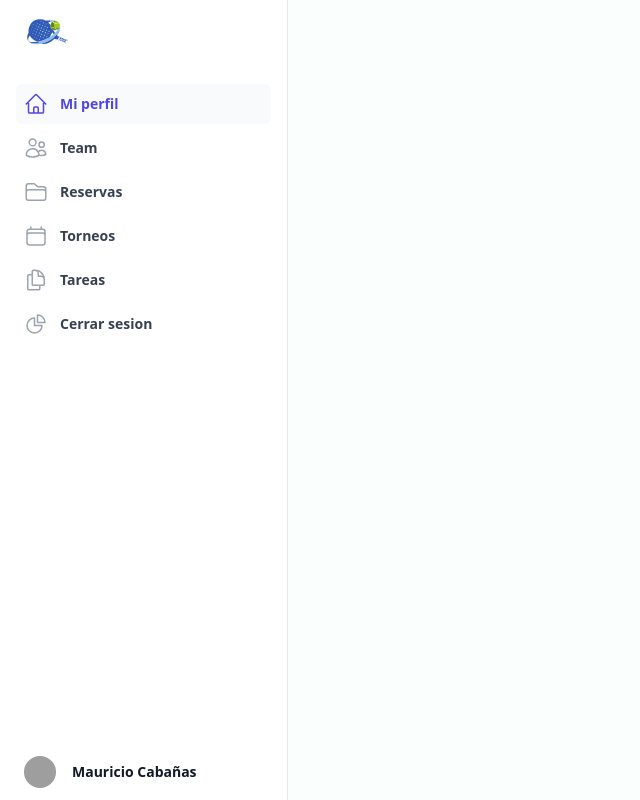
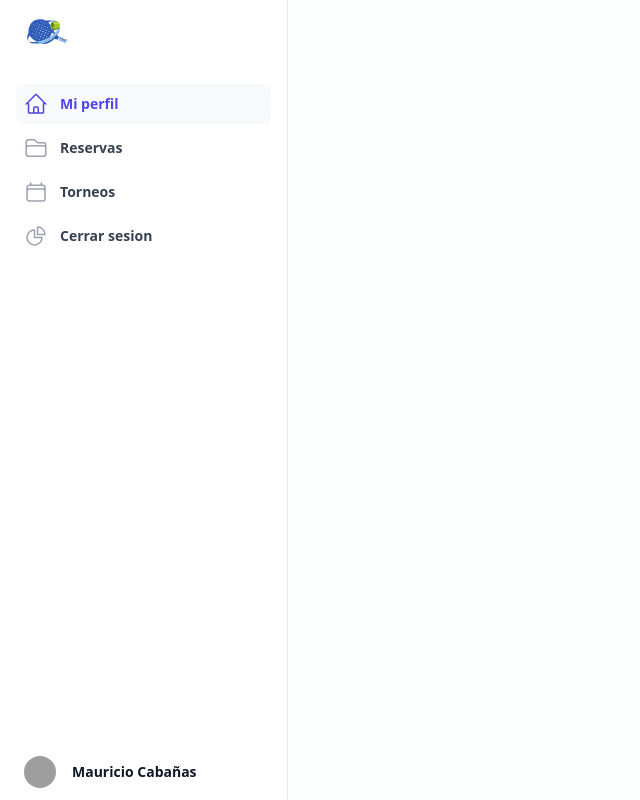
Before and after one commit to Mauricaba/PadelHack, a Flask app: page /dashboard in a window 1280 px wide. Shown: the whole page, without its empty margins (0-640 px from the left). Run offline with Flask 3, Linux system fonts and the light colour scheme; some libraries are stand-ins or nearby versions; grey boxes are pictures that could not be loaded.

Commit message:
Merge branch 'main' into pruebas

```diff
--- a/templates/dashboard.html
+++ b/templates/dashboard.html
@@ -41,14 +41,16 @@
                           Mi perfil
                         </a>
                       </li>
+                      {% if current_user.rol == 'Admin'%}
                       <li>
-                        <a href="#" class="text-gray-700 hover:text-indigo-600 hover:bg-gray-50 group flex gap-x-3 rounded-md p-2 text-sm leading-6 font-semibold">
+                        <a href="{{url_for('admins')}}" class="text-gray-700 hover:text-indigo-600 hover:bg-gray-50 group flex gap-x-3 rounded-md p-2 text-sm leading-6 font-semibold">
                           <svg class="h-6 w-6 shrink-0 text-gray-400 group-hover:text-indigo-600" fill="none" viewBox="0 0 24 24" stroke-width="1.5" stroke="currentColor" aria-hidden="true">
                             <path stroke-linecap="round" stroke-linejoin="round" d="M15 19.128a9.38 9.38 0 002.625.372 9.337 9.337 0 004.121-.952 4.125 4.125 0 00-7.533-2.493M15 19.128v-.003c0-1.113-.285-2.16-.786-3.07M15 19.128v.106A12.318 12.318 0 018.624 21c-2.331 0-4.512-.645-6.374-1.766l-.001-.109a6.375 6.375 0 0111.964-3.07M12 6.375a3.375 3.375 0 11-6.75 0 3.375 3.375 0 016.75 0zm8.25 2.25a2.625 2.625 0 11-5.25 0 2.625 2.625 0 015.25 0z" />
                           </svg>
                           Team
                         </a>
                       </li>
+                      {% endif %}
                       <li>
                         <a href="#" class="text-gray-700 hover:text-indigo-600 hover:bg-gray-50 group flex gap-x-3 rounded-md p-2 text-sm leading-6 font-semibold">
                           <svg class="h-6 w-6 shrink-0 text-gray-400 group-hover:text-indigo-600" fill="none" viewBox="0 0 24 24" stroke-width="1.5" stroke="currentColor" aria-hidden="true">
@@ -65,6 +67,7 @@
                           Torneos
                         </a>
                       </li>
+                      {% if current_user.rol == 'Admin' or current_user.rol == 'Funcionario'%}
                       <li>
                         <a href="#" class="text-gray-700 hover:text-indigo-600 hover:bg-gray-50 group flex gap-x-3 rounded-md p-2 text-sm leading-6 font-semibold">
                           <svg class="h-6 w-6 shrink-0 text-gray-400 group-hover:text-indigo-600" fill="none" viewBox="0 0 24 24" stroke-width="1.5" stroke="currentColor" aria-hidden="true">
@@ -73,8 +76,9 @@
                           Tareas
                         </a>
                       </li>
+                      {% endif %}
                       <li>
-                        <a href="#" class="text-gray-700 hover:text-indigo-600 hover:bg-gray-50 group flex gap-x-3 rounded-md p-2 text-sm leading-6 font-semibold">
+                        <a href="{{url_for('logout')}}" class="text-gray-700 hover:text-indigo-600 hover:bg-gray-50 group flex gap-x-3 rounded-md p-2 text-sm leading-6 font-semibold">
                           <svg class="h-6 w-6 shrink-0 text-gray-400 group-hover:text-indigo-600" fill="none" viewBox="0 0 24 24" stroke-width="1.5" stroke="currentColor" aria-hidden="true">
                             <path stroke-linecap="round" stroke-linejoin="round" d="M10.5 6a7.5 7.5 0 107.5 7.5h-7.5V6z" />
                             <path stroke-linecap="round" stroke-linejoin="round" d="M13.5 10.5H21A7.5 7.5 0 0013.5 3v7.5z" />
@@ -111,14 +115,16 @@
                       Mi perfil
                     </a>
                   </li>
+                  {% if current_user.rol == 'Admin' %}
                   <li>
-                    <a href="#" class="text-gray-700 hover:text-indigo-600 hover:bg-gray-50 group flex gap-x-3 rounded-md p-2 text-sm leading-6 font-semibold">
+                    <a href="{{url_for('admins')}}" class="text-gray-700 hover:text-indigo-600 hover:bg-gray-50 group flex gap-x-3 rounded-md p-2 text-sm leading-6 font-semibold">
                       <svg class="h-6 w-6 shrink-0 text-gray-400 group-hover:text-indigo-600" fill="none" viewBox="0 0 24 24" stroke-width="1.5" stroke="currentColor" aria-hidden="true">
                         <path stroke-linecap="round" stroke-linejoin="round" d="M15 19.128a9.38 9.38 0 002.625.372 9.337 9.337 0 004.121-.952 4.125 4.125 0 00-7.533-2.493M15 19.128v-.003c0-1.113-.285-2.16-.786-3.07M15 19.128v.106A12.318 12.318 0 018.624 21c-2.331 0-4.512-.645-6.374-1.766l-.001-.109a6.375 6.375 0 0111.964-3.07M12 6.375a3.375 3.375 0 11-6.75 0 3.375 3.375 0 016.75 0zm8.25 2.25a2.625 2.625 0 11-5.25 0 2.625 2.625 0 015.25 0z" />
                       </svg>
                       Team
                     </a>
                   </li>
+                  {% endif %}
                   <li>
                     <a href="#" class="text-gray-700 hover:text-indigo-600 hover:bg-gray-50 group flex gap-x-3 rounded-md p-2 text-sm leading-6 font-semibold">
                       <svg class="h-6 w-6 shrink-0 text-gray-400 group-hover:text-indigo-600" fill="none" viewBox="0 0 24 24" stroke-width="1.5" stroke="currentColor" aria-hidden="true">
@@ -135,6 +141,7 @@
                       Torneos
                     </a>
                   </li>
+                  {% if current_user.rol == 'Admin' or current_user.rol == 'Funcionario'%}
                   <li>
                     <a href="#" class="text-gray-700 hover:text-indigo-600 hover:bg-gray-50 group flex gap-x-3 rounded-md p-2 text-sm leading-6 font-semibold">
                       <svg class="h-6 w-6 shrink-0 text-gray-400 group-hover:text-indigo-600" fill="none" viewBox="0 0 24 24" stroke-width="1.5" stroke="currentColor" aria-hidden="true">
@@ -143,8 +150,9 @@
                       Tareas
                     </a>
                   </li>
+                  {% endif %}
                   <li>
-                    <a href="#" class="text-gray-700 hover:text-indigo-600 hover:bg-gray-50 group flex gap-x-3 rounded-md p-2 text-sm leading-6 font-semibold">
+                    <a href="{{url_for('logout')}}" class="text-gray-700 hover:text-indigo-600 hover:bg-gray-50 group flex gap-x-3 rounded-md p-2 text-sm leading-6 font-semibold">
                       <svg class="h-6 w-6 shrink-0 text-gray-400 group-hover:text-indigo-600" fill="none" viewBox="0 0 24 24" stroke-width="1.5" stroke="currentColor" aria-hidden="true">
                         <path stroke-linecap="round" stroke-linejoin="round" d="M10.5 6a7.5 7.5 0 107.5 7.5h-7.5V6z" />
                         <path stroke-linecap="round" stroke-linejoin="round" d="M13.5 10.5H21A7.5 7.5 0 0013.5 3v7.5z" />
```
Also changed, not shown: 1 other file.
